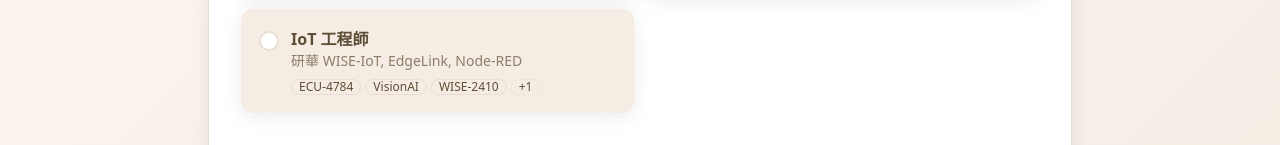
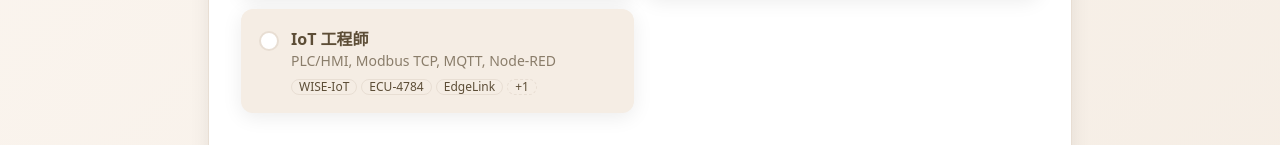
Before and after one commit to seikaikyo/smai-recruit-test, a plain HTML site: page index.html in a window 1280 px wide. Shown: the part 984-1129 px from the top of the page. Drawn offline with nearby package versions, Linux system fonts and the light colour scheme.

Commit message:
fix: 更新 IoT 工程師技術描述 (PLC/HMI, Modbus TCP, MQTT)

```diff
--- a/index.html
+++ b/index.html
@@ -710,8 +710,8 @@
             {
                 id: 'iot',
                 name: 'IoT 工程師',
-                tech: '研華 WISE-IoT, EdgeLink, Node-RED',
-                projects: ['ECU-4784', 'VisionAI', 'WISE-2410', 'Modbus']
+                tech: 'PLC/HMI, Modbus TCP, MQTT, Node-RED',
+                projects: ['WISE-IoT', 'ECU-4784', 'EdgeLink', 'OPC-UA']
             }
         ]);
 
```
